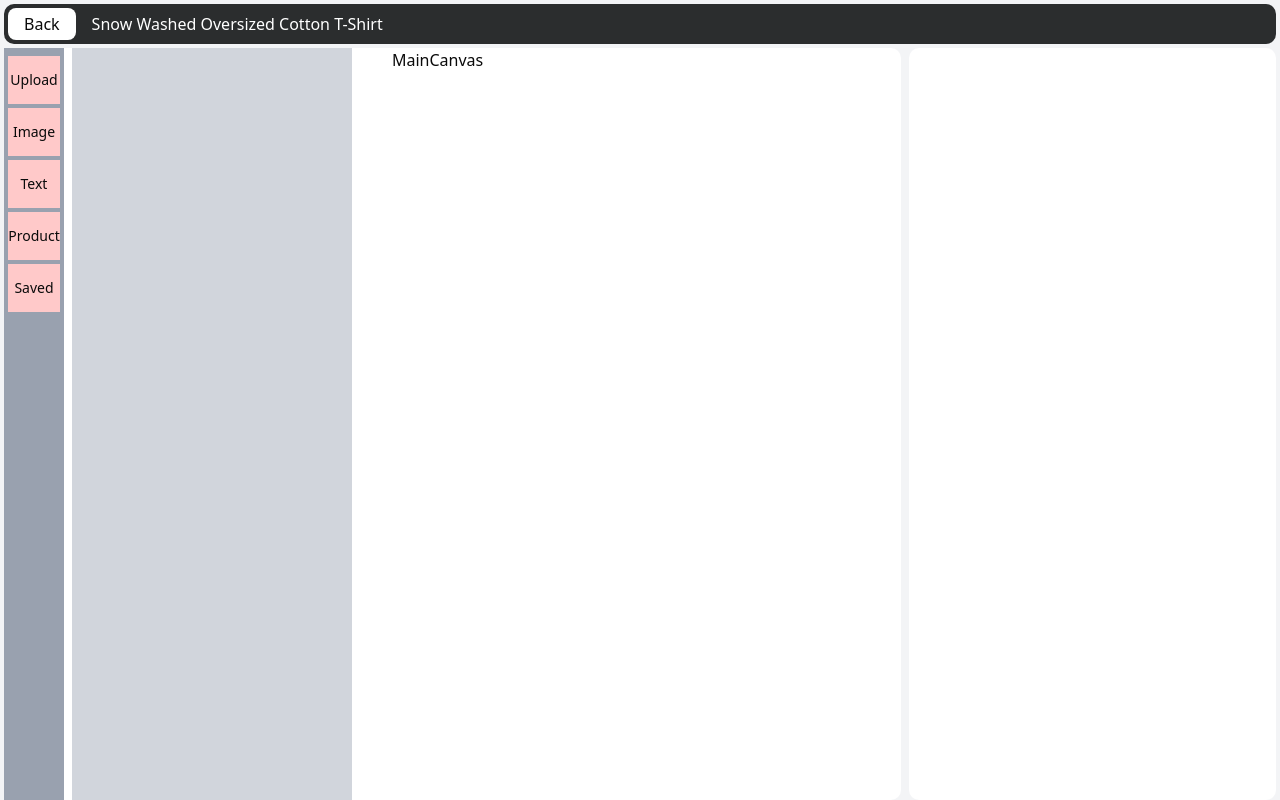
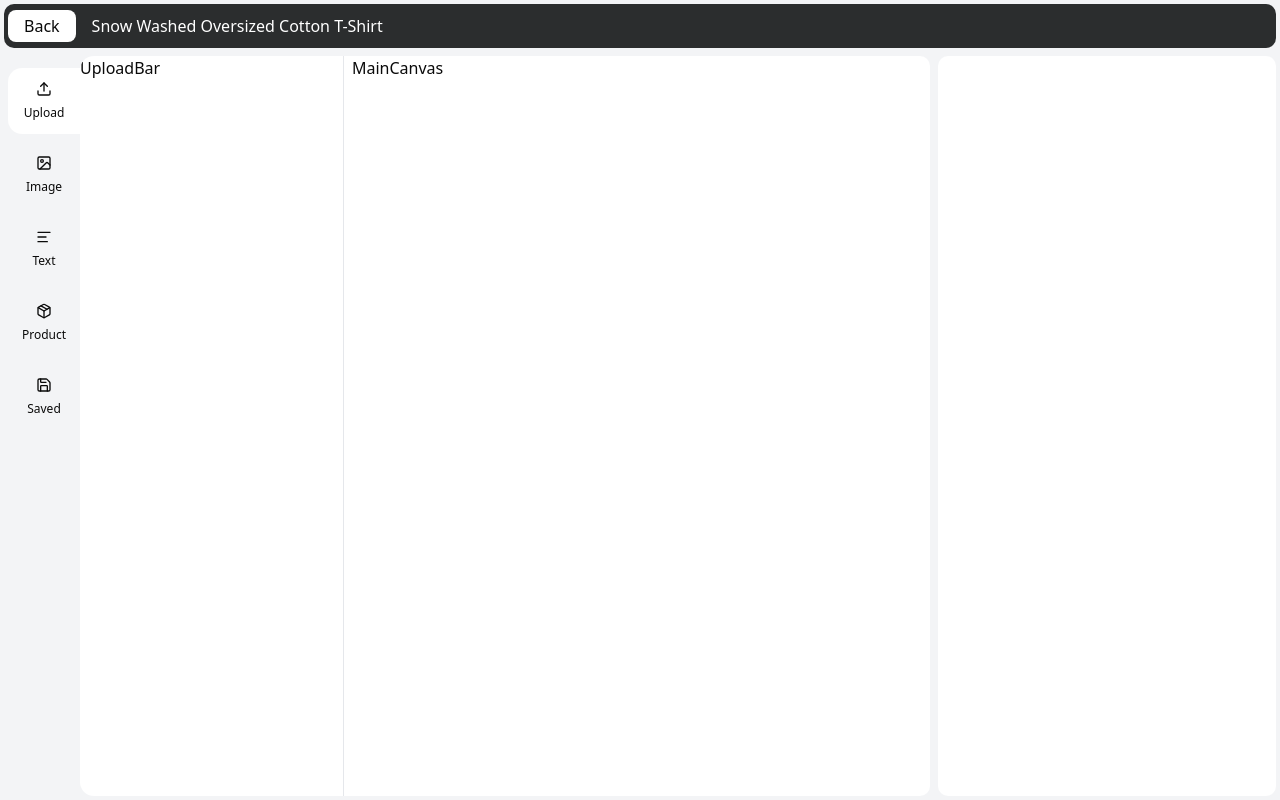
Before and after one commit to ergashev2000/t-shirt-editor, a React (Vite) app: page / in a window 1280 px wide. Built offline with nearby package versions, Linux system fonts and the light colour scheme.

Commit message:
leftbar tabs

```diff
--- a/package.json
+++ b/package.json
@@ -11,7 +11,9 @@
   },
   "dependencies": {
     "@radix-ui/react-slot": "^1.2.4",
+    "@radix-ui/react-tabs": "^1.1.13",
     "@tailwindcss/vite": "^4.1.17",
+    "@tanstack/react-query": "^5.90.12",
     "class-variance-authority": "^0.7.1",
     "clsx": "^2.1.1",
     "lucide-react": "^0.560.0",
--- a/src/App.tsx
+++ b/src/App.tsx
@@ -1,10 +1,21 @@
+import { QueryClient, QueryClientProvider } from '@tanstack/react-query'
 import Editor from "./pages/Editor"
+
+const queryClient = new QueryClient({
+  defaultOptions: {
+    queries: {
+      retry: 2,
+      retryDelay: 1000,
+      staleTime: 5 * 60 * 1000, // 5 minutes
+    },
+  },
+})
 
 function App() {
   return (
-    <>
+    <QueryClientProvider client={queryClient}>
       <Editor />
-    </>
+    </QueryClientProvider>
   )
 }
 
--- a/src/components/EditorLayout/HeaderBar/HeaderBar.tsx
+++ b/src/components/EditorLayout/HeaderBar/HeaderBar.tsx
@@ -1,7 +1,7 @@
 
 export default function HeaderBar() {
   return (
-    <header className='h-12 w-full flex items-center p-1'>
+    <header className='h-(--header-height) w-full flex items-center p-1'>
       <div className='bg-[#2b2d2e] w-full h-full flex items-center px-1 rounded-lg'>
         <div className='flex gap-4 items-center'>
           <button className='px-4 rounded-md py-1 bg-white'>Back</button>
--- /dev/null
+++ b/src/components/EditorLayout/LeftBar/ImageBar.tsx
@@ -0,0 +1,124 @@
+import { useQuery } from '@tanstack/react-query';
+
+interface PictureItem {
+  id: string
+  url: string
+  name?: string
+  photographer?: string
+}
+
+interface PexelsResponse {
+  photos: {
+    id: number
+    url: string
+    photographer: string
+    src: {
+      medium: string
+      large: string
+    }
+    alt: string
+  }[]
+  total_results: number
+  page: number
+  per_page: number
+}
+
+const fetchPictures = async (): Promise<PictureItem[]> => {
+  const API_KEY = 'ybDne75Z570K1ZAd5iCuplbyqtNE65OPeiUBfoTDNKXCLoIuT0iurm7S'
+
+  const response = await fetch('https://api.pexels.com/v1/curated?per_page=50&page=1', {
+    headers: {
+      'Authorization': API_KEY
+    }
+  })
+
+  if (!response.ok) {
+    throw new Error(`Pexels API error: ${response.status} ${response.statusText}`)
+  }
+
+  const data: PexelsResponse = await response.json()
+
+  return data.photos.map(photo => ({
+    id: photo.id.toString(),
+    url: photo.src.large || photo.src.medium,
+    name: photo.alt || `Photo by ${photo.photographer}`,
+    photographer: photo.photographer
+  }))
+}
+
+const distributeIntoColumns = (items: PictureItem[], columnCount: number) => {
+  const columns: PictureItem[][] = Array.from({ length: columnCount }, () => [])
+
+  items.forEach((item, index) => {
+    const columnIndex = index % columnCount
+    columns[columnIndex].push(item)
+  })
+
+  return columns
+}
+
+const ImageBar = () => {
+  const {
+    data: pictures = [],
+    isLoading,
+    error,
+    isError
+  } = useQuery({
+    queryKey: ['pictures'],
+    queryFn: fetchPictures,
+    retry: 2,
+    retryDelay: 1000,
+    staleTime: 5 * 60 * 1000,
+  })
+
+  if (isLoading) {
+    return (
+      <div className="flex items-center justify-center h-full">
+        <div className="text-gray-500">Loading images...</div>
+      </div>
+    )
+  }
+
+  if (isError) {
+    return (
+      <div className="flex items-center justify-center h-full">
+        <div className="text-red-500 text-center p-4">
+          <div className="mb-2">{error instanceof Error ? error.message : 'Failed to load images'}</div>
+          <div className="text-sm text-gray-400">Please check your API connection</div>
+        </div>
+      </div>
+    )
+  }
+
+  const columns = distributeIntoColumns(pictures, 2)
+
+  return (
+    <div className="h-full overflow-y-auto pl-3 pr-1 py-3">
+      <div className="grid grid-cols-2 gap-2">
+        {columns.map((column, columnIndex) => (
+          <div key={columnIndex} className="grid gap-2">
+            {column.map((picture) => (
+              <div key={picture.id} className="group cursor-pointer">
+                <img
+                  className="h-auto max-w-full rounded-lg transition-transform group-hover:scale-105"
+                  src={picture.url}
+                  alt={picture.name || 'Image'}
+                  onError={(e) => {
+                    e.currentTarget.src = '/placeholder-image.jpg'
+                  }}
+                />
+              </div>
+            ))}
+          </div>
+        ))}
+      </div>
+      {pictures.length === 0 && (
+        <div className="flex items-center justify-center h-full">
+          <div className="text-gray-500">No images found</div>
+        </div>
+      )}
+    </div>
+  );
+};
+
+export default ImageBar;
--- /dev/null
+++ b/src/components/EditorLayout/LeftBar/ProductsBar.tsx
@@ -0,0 +1,7 @@
+import React from 'react'
+
+export default function ProductsBar() {
+  return (
+    <div>ProductsBar</div>
+  )
+}
--- /dev/null
+++ b/src/components/EditorLayout/LeftBar/SavedBar.tsx
@@ -0,0 +1,7 @@
+import React from 'react'
+
+export default function SavedBar() {
+  return (
+    <div>SavedBar</div>
+  )
+}
--- /dev/null
+++ b/src/components/EditorLayout/LeftBar/TextBar.tsx
@@ -0,0 +1,7 @@
+import React from 'react'
+
+export default function TextBar() {
+  return (
+    <div>TextBar</div>
+  )
+}
--- /dev/null
+++ b/src/components/EditorLayout/LeftBar/UploadBar.tsx
@@ -0,0 +1,7 @@
+import React from 'react'
+
+export default function UploadBar() {
+  return (
+    <div>UploadBar</div>
+  )
+}
--- /dev/null
+++ b/src/components/EditorLayout/LeftBar/index.tsx
@@ -0,0 +1,78 @@
+import { Tabs, TabsContent, TabsList, TabsTrigger } from '../../ui/tabs'
+import UploadBar from './UploadBar'
+import ImageBar from './ImageBar'
+import TextBar from './TextBar'
+import ProductsBar from './ProductsBar'
+import SavedBar from './SavedBar'
+import { Image, Package, Save, Text, Upload } from 'lucide-react'
+
+const SIDEBAR_MENU = [
+  {
+    id: 1,
+    name: "Upload",
+    value: "upload",
+    icon: Upload
+  },
+  {
+    id: 2,
+    name: "Image",
+    value: "image",
+    icon: Image
+  },
+  {
+    id: 3,
+    name: "Text",
+    value: "text",
+    icon: Text
+  },
+  {
+    id: 4,
+    name: "Product",
+    value: "product",
+    icon: Package
+  },
+  {
+    id: 5,
+    name: "Saved",
+    value: "saved",
+    icon: Save
+  }
+]
+
+export default function LeftBar() {
+  return (
+    <div className='w-(--leftbar-width) flex'>
+      <Tabs defaultValue="upload" orientation='vertical' className='flex-row w-full gap-0 bg-[#f3f4f6]'>
+        <div className='bg-[#f3f4f6] h-full'>
+          <TabsList className="flex-col w-[76px] h-min space-y-2 shadow-none bg-none p-0 pl-1 py-3">
+            {SIDEBAR_MENU.map((item) => (
+              <TabsTrigger key={item.id} value={item.value} className="text-sm cursor-pointer h-12 py-3 w-full justify-center rounded-none rounded-l-xl shadow-none">
+                <div className='flex flex-col gap-2 items-center justify-center'>
+                  <item.icon className='text-center' />
+                  <span className='text-center text-xs'>{item.name}</span>
+                </div>
+              </TabsTrigger>
+            ))}
+          </TabsList>
+        </div>
+        <div className='flex-1 bg-white rounded-l-xl overflow-hidden border-r border-gray-200 h-full'>
+          <TabsContent value="upload" className="h-full">
+            <UploadBar />
+          </TabsContent>
+          <TabsContent value="image" className="h-full">
+            <ImageBar />
+          </TabsContent>
+          <TabsContent value="text" className="h-full">
+            <TextBar />
+          </TabsContent>
+          <TabsContent value="product" className="h-full">
+            <ProductsBar />
+          </TabsContent>
+          <TabsContent value="saved" className="h-full">
+            <SavedBar />
+          </TabsContent>
+        </div>
+      </Tabs>
+    </div>
+  )
+}
--- /dev/null
+++ b/src/components/ui/tabs.tsx
@@ -0,0 +1,64 @@
+import * as React from "react"
+import * as TabsPrimitive from "@radix-ui/react-tabs"
+
+import { cn } from "@/lib/utils"
+
+function Tabs({
+  className,
+  ...props
+}: React.ComponentProps<typeof TabsPrimitive.Root>) {
+  return (
+    <TabsPrimitive.Root
+      data-slot="tabs"
+      className={cn("flex flex-col gap-2", className)}
+      {...props}
+    />
+  )
+}
+
+function TabsList({
+  className,
+  ...props
+}: React.ComponentProps<typeof TabsPrimitive.List>) {
+  return (
+    <TabsPrimitive.List
+      data-slot="tabs-list"
+      className={cn(
+        "text-muted-foreground inline-flex h-9 w-fit items-center justify-center rounded-lg p-[3px]",
+        className
+      )}
+      {...props}
+    />
+  )
+}
+
+function TabsTrigger({
+  className,
+  ...props
+}: React.ComponentProps<typeof TabsPrimitive.Trigger>) {
+  return (
+    <TabsPrimitive.Trigger
+      data-slot="tabs-trigger"
+      className={cn(
+        "data-[state=active]:bg-background dark:data-[state=active]:text-foreground dark:data-[state=active]:border-input dark:data-[state=active]:bg-input/30 text-foreground dark:text-muted-foreground inline-flex h-[calc(100%-1px)] flex-1 items-center justify-center gap-1.5 rounded-md border border-transparent px-2 py-1 text-sm font-medium whitespace-nowrap transition-[color,box-shadow] focus-visible:ring-[3px] focus-visible:outline-1 disabled:pointer-events-none disabled:opacity-50 [&_svg]:pointer-events-none [&_svg]:shrink-0 [&_svg:not([class*='size-'])]:size-4",
+        className
+      )}
+      {...props}
+    />
+  )
+}
+
+function TabsContent({
+  className,
+  ...props
+}: React.ComponentProps<typeof TabsPrimitive.Content>) {
+  return (
+    <TabsPrimitive.Content
+      data-slot="tabs-content"
+      className={cn("flex-1 outline-none", className)}
+      {...props}
+    />
+  )
+}
+
+export { Tabs, TabsList, TabsTrigger, TabsContent }
--- a/src/index.css
+++ b/src/index.css
@@ -74,6 +74,9 @@
   --sidebar-accent-foreground: oklch(0.205 0 0);
   --sidebar-border: oklch(0.922 0 0);
   --sidebar-ring: oklch(0.708 0 0);
+
+  --header-height: 52px;
+  --leftbar-width: 340px;
 }
 
 .dark {
--- a/src/pages/Editor.tsx
+++ b/src/pages/Editor.tsx
@@ -1,64 +1,19 @@
 import Header from '@/components/EditorLayout/HeaderBar/HeaderBar'
 import MainCanvas from '@/components/EditorLayout/MainCanvas/MainCanvas'
-
-const SIDEBAR_MENU = [
-  {
-    id: 1,
-    name: "Upload",
-    icon: "",
-    link: ""
-  },
-  {
-    id: 2,
-    name: "Image",
-    icon: "",
-    link: ""
-  },
-  {
-    id: 3,
-    name: "Text",
-    icon: "",
-    link: ""
-  },
-  {
-    id: 4,
-    name: "Product",
-    icon: "",
-    link: ""
-  },
-  {
-    id: 5,
-    name: "Saved",
-    icon: "",
-    link: ""
-  }
-]
+import LeftBar from '@/components/EditorLayout/LeftBar'
 
 export default function Editor() {
   return (
     <main className='h-screen bg-gray-100'>
       <Header />
-      <div className='flex gap-2 h-[calc(100vh-48px)] px-1'>
-        <main className='w-[calc(100%-340px-2px)] h-full rounded-lg bg-white flex gap-2'>
-          <div className='w-[380px] h-full flex gap-2'>
-            <div className='h-full bg-gray-400 w-[60px]'>
-              <ul className='space-y-1 px-1 py-2'>
-                {SIDEBAR_MENU.map((item) => (
-                  <li key={item.id}>
-                    <a href={item.link} className='w-full flex bg-red-200 text-sm h-12 items-center justify-center'>{item.name}</a>
-                  </li>
-                ))}
-              </ul>
-            </div>
-            <div className='h-full bg-gray-300 w-[280px]'>
-
-            </div>
-          </div>
+      <div className='flex gap-2 h-[calc(100dvh-var(--header-height))] p-1'>
+        <main className='w-[calc(100%-var(--leftbar-width)-2px)] h-full rounded-lg bg-white flex gap-2'>
+          <LeftBar />
           <div>
             <MainCanvas />
           </div>
         </main>
-        <aside className='w-[380px] h-full rounded-lg bg-white'>
+        <aside className='w-(--leftbar-width) h-full rounded-lg bg-white'>
 
         </aside>
       </div>
```
Also changed, not shown: 1 other file (tests, documents, lock files or other folders).
